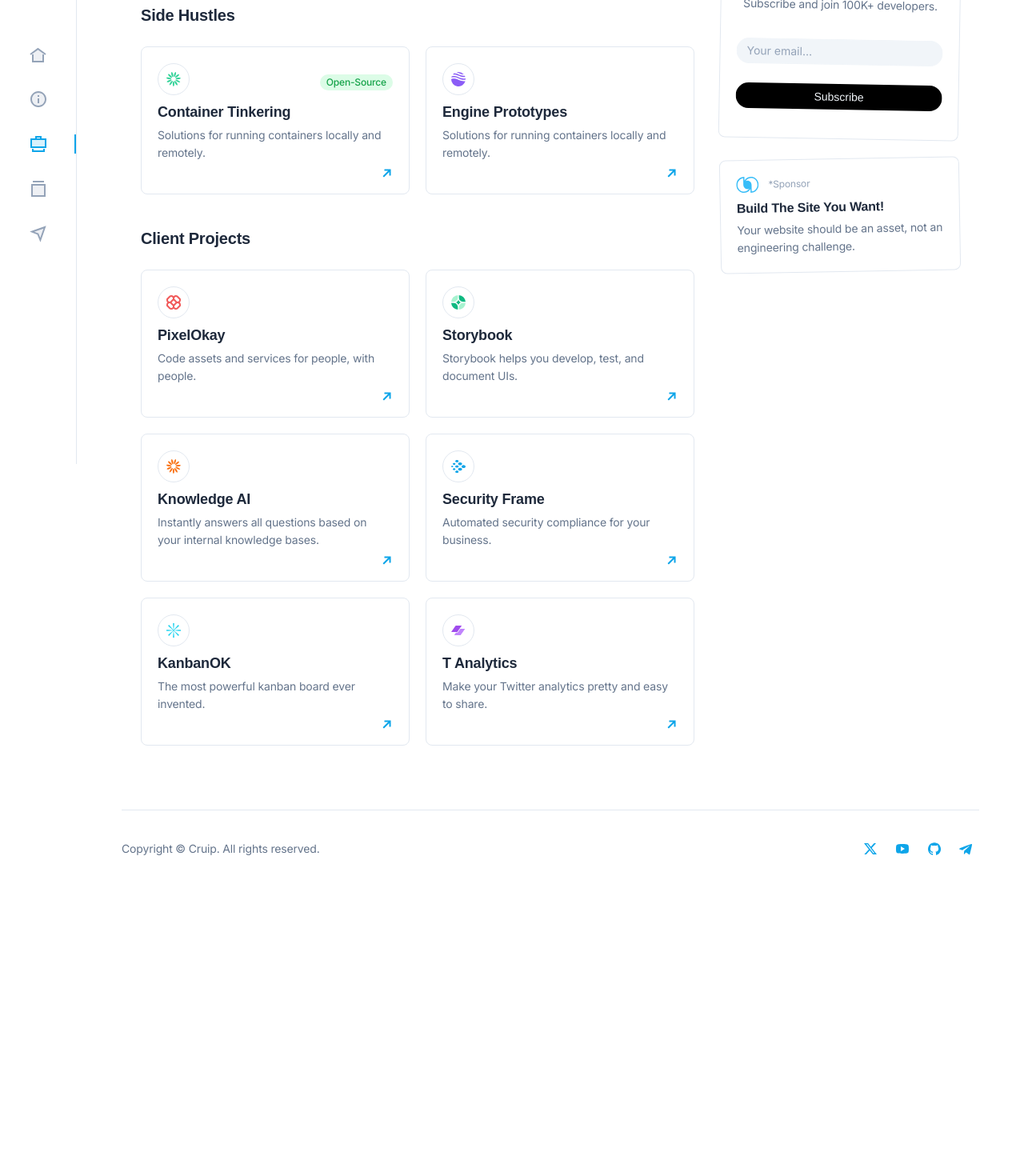
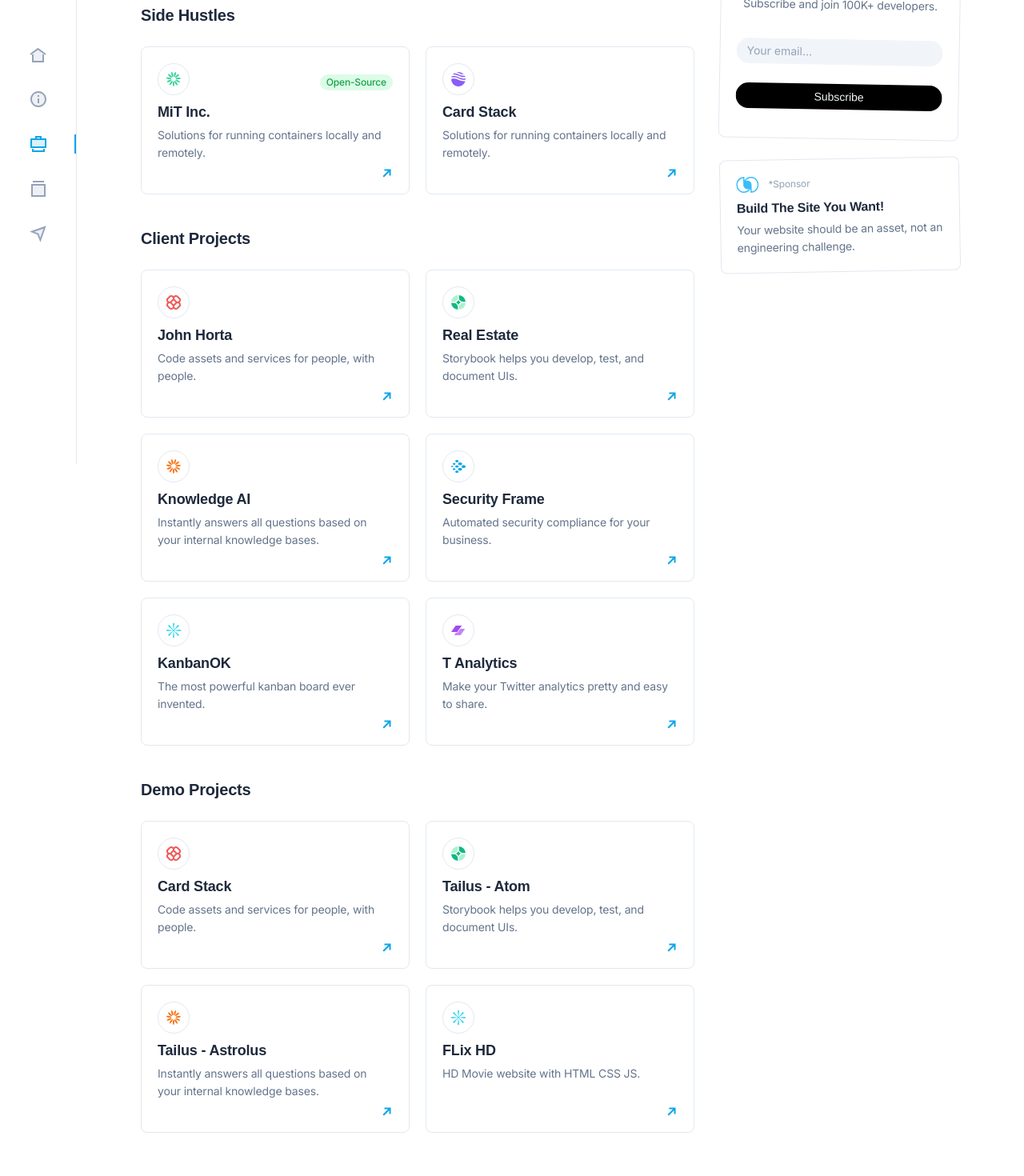
Before and after one commit to TechSupport2022/origin.js, a Next.js app: page /projects in a window 1280 px wide. Shown: the part 220-1690 px from the top of the page at 80% size. Before the commit the page ends 1329 px from the top, so only its background shows below. Built offline with nearby package versions, Linux system fonts and the light colour scheme; a web font is replaced by a local one.

Commit message:
modified projects

```diff
--- a/app/(root)/about/page.tsx
+++ b/app/(root)/about/page.tsx
@@ -44,7 +44,7 @@
                                     As CTO of AppForYou, <strong className="cnp10 cg0ht cxmc9">I am responsible for leading</strong> the technical team and developing the company's technology strategy. I work closely with the engineering team to ensure that the products and services we provide are secure.
                                  </p> */}
                                  <p>
-                                    My work involves developing and testing new features, optimizing performance and security, and ensuring our customer's websites and applications works for users around the world. I also work closely with  <a className="cnp10 chugl cm6cq" href="#">External API's</a> to ensure products are well-integrated with external gateways and services.
+                                    My work involves developing and testing new features, optimizing performance and security, and ensuring customer's websites and applications works for users around the world. I also work closely with  <a className="cnp10 chugl cm6cq" href="#">External API's</a> to ensure products are well-integrated with external gateways and services.
                                  </p>
                                  <p>
                                     In my role as The Techlead at MiT, I am responsible for developing and maintaining student learning curriculum, Web Architecture and overall Dev. experience of MiT Inc. <a className="cnp10 chugl cm6cq" href="#"> MiT Inc.</a>.
--- a/app/(root)/projects/page.tsx
+++ b/app/(root)/projects/page.tsx
@@ -37,7 +37,7 @@
                                                 </div>
                                                 <div className="czp5d c5a0p c3iz2 c5ztu cz5kb c41ht cnp10 ck5r6 c7q5z c1hqr">Open-Source</div>
                                              </div>
-                                                            <div className="cpynq c670g c5rvt c0kco">Container Tinkering</div>
+                                             <div className="cpynq c670g c5rvt c0kco">MiT Inc.</div>
                                              <p className="cxslc c2bb0 cme8e c4udf">Solutions for running containers locally and remotely.</p>
                                           </div>
                                           <div className="chugl creo2 cfwvb">
@@ -53,7 +53,7 @@
                                              <div className="ce7gc cax03 cfup8 c5a0p c3iz2 c90wr c4udf cfwvb c924u cvlm4">
                                                 <Image src={project_icon_02} width="18" height="18" alt="Project 02" />
                                              </div>
-                                                            <div className="cpynq c670g c5rvt c0kco">Engine Prototypes</div>
+                                             <div className="cpynq c670g c5rvt c0kco">Card Stack</div>
                                              <p className="cxslc c2bb0 cme8e c4udf">Solutions for running containers locally
                                                 and remotely.</p>
                                           </div>
@@ -77,7 +77,7 @@
                                              <div className="ce7gc cax03 cfup8 c5a0p c3iz2 c90wr c4udf cfwvb c924u cvlm4">
                                                 <Image src={project_icon_03} width="18" height="18" alt="Project 03" />
                                              </div>
-                                                            <div className="cpynq c670g c5rvt c0kco">PixelOkay</div>
+                                             <div className="cpynq c670g c5rvt c0kco">John Horta</div>
                                              <p className="cxslc c2bb0 cme8e c4udf">Code assets and services for people, with people.</p>
                                           </div>
                                           <div className="chugl creo2 cfwvb">
@@ -93,7 +93,7 @@
                                              <div className="ce7gc cax03 cfup8 c5a0p c3iz2 c90wr c4udf cfwvb c924u cvlm4">
                                                 <Image src={project_icon_04} width="18" height="18" alt="Project 04" />
                                              </div>
-                                                            <div className="cpynq c670g c5rvt c0kco">Storybook</div>
+                                             <div className="cpynq c670g c5rvt c0kco">Real Estate</div>
                                              <p className="cxslc c2bb0 cme8e c4udf">Storybook helps you develop, test, and document UIs.</p>
                                           </div>
                                           <div className="chugl creo2 cfwvb">
@@ -169,6 +169,78 @@
                                     </a>
                                  </div>
                               </section>
+                              {/* <!-- Demo Projects --> */}
+                              {/* <!-- Client Projects cards --> */}
+                              <section>
+                                 <h2 className="cpynq c670g c8dzi cu69a">Demo Projects</h2>
+                                 {/* <!-- Cards --> */}
+                                 <div className="c2bf0 cuyx0 ci65n cgdgh ceazt">
+                                    <a className="transition-color ciouw cxbr2 cg3vi cj965 cry3b c81t6 cax03 chtu4 czz51 c90wr cpnf3 c5oxi" href="https://github.com/Harkanni/card-stack-on-scroll-effect">
+                                       <div className="c0bc4 cglmn cfwvb">
+                                          <div className="c4a0m">
+                                             <div className="ce7gc cax03 cfup8 c5a0p c3iz2 c90wr c4udf cfwvb c924u cvlm4">
+                                                <Image src={project_icon_03} width="18" height="18" alt="Project 03" />
+                                             </div>
+                                             <div className="cpynq c670g c5rvt c0kco">Card Stack</div>
+                                             <p className="cxslc c2bb0 cme8e c4udf">Code assets and services for people, with people.</p>
+                                          </div>
+                                          <div className="chugl creo2 cfwvb">
+                                             <svg className="cblsf ck1rl cjnrq cq4kb cn2yf" xmlns="http://www.w3.org/2000/svg" width="14" height="12">
+                                                <path d="M9.586 5 6.293 1.707 7.707.293 13.414 6l-5.707 5.707-1.414-1.414L9.586 7H0V5h9.586Z"></path>
+                                             </svg>
+                                          </div>
+                                       </div>
+                                    </a>
+                                    <a className="transition-color ciouw cxbr2 cg3vi cj965 cry3b c81t6 cax03 chtu4 czz51 c90wr cpnf3 c5oxi" href="https://github.com/Harkanni/atom">
+                                       <div className="c0bc4 cglmn cfwvb">
+                                          <div className="c4a0m">
+                                             <div className="ce7gc cax03 cfup8 c5a0p c3iz2 c90wr c4udf cfwvb c924u cvlm4">
+                                                <Image src={project_icon_04} width="18" height="18" alt="Project 04" />
+                                             </div>
+                                             <div className="cpynq c670g c5rvt c0kco">Tailus - Atom</div>
+                                             <p className="cxslc c2bb0 cme8e c4udf">Storybook helps you develop, test, and document UIs.</p>
+                                          </div>
+                                          <div className="chugl creo2 cfwvb">
+                                             <svg className="cblsf ck1rl cjnrq cq4kb cn2yf" xmlns="http://www.w3.org/2000/svg" width="14" height="12">
+                                                <path d="M9.586 5 6.293 1.707 7.707.293 13.414 6l-5.707 5.707-1.414-1.414L9.586 7H0V5h9.586Z"></path>
+                                             </svg>
+                                          </div>
+                                       </div>
+                                    </a>
+                                    <a className="transition-color ciouw cxbr2 cg3vi cj965 cry3b c81t6 cax03 chtu4 czz51 c90wr cpnf3 c5oxi" href="https://github.com/Harkanni/astro-tailus">
+                                       <div className="c0bc4 cglmn cfwvb">
+                                          <div className="c4a0m">
+                                             <div className="ce7gc cax03 cfup8 c5a0p c3iz2 c90wr c4udf cfwvb c924u cvlm4">
+                                                <Image src={project_icon_05} width="18" height="18" alt="Project 05" />
+                                             </div>
+                                             <div className="cpynq c670g c5rvt c0kco">Tailus - Astrolus</div>
+                                             <p className="cxslc c2bb0 cme8e c4udf">Instantly answers all questions based on your internal knowledge bases.</p>
+                                          </div>
+                                          <div className="chugl creo2 cfwvb">
+                                             <svg className="cblsf ck1rl cjnrq cq4kb cn2yf" xmlns="http://www.w3.org/2000/svg" width="14" height="12">
+                                                <path d="M9.586 5 6.293 1.707 7.707.293 13.414 6l-5.707 5.707-1.414-1.414L9.586 7H0V5h9.586Z"></path>
+                                             </svg>
+                                          </div>
+                                       </div>
+                                    </a>
+                                    <a className="transition-color ciouw cxbr2 cg3vi cj965 cry3b c81t6 cax03 chtu4 czz51 c90wr cpnf3 c5oxi" href="https://github.com/Harkanni/Flix-TV">
+                                       <div className="c0bc4 cglmn cfwvb">
+                                          <div className="c4a0m">
+                                             <div className="ce7gc cax03 cfup8 c5a0p c3iz2 c90wr c4udf cfwvb c924u cvlm4">
+                                                <Image src={project_icon_07} width="18" height="18" alt="Project 07" />
+                                             </div>
+                                             <div className="cpynq c670g c5rvt c0kco">FLix HD</div>
+                                             <p className="cxslc c2bb0 cme8e c4udf">HD Movie website with HTML CSS JS.</p>
+                                          </div>
+                                          <div className="chugl creo2 cfwvb">
+                                             <svg className="cblsf ck1rl cjnrq cq4kb cn2yf" xmlns="http://www.w3.org/2000/svg" width="14" height="12">
+                                                <path d="M9.586 5 6.293 1.707 7.707.293 13.414 6l-5.707 5.707-1.414-1.414L9.586 7H0V5h9.586Z"></path>
+                                             </svg>
+                                          </div>
+                                       </div>
+                                    </a>
+                                 </div>
+                              </section>
                            </div>
                         </section>
 
```
Lines whose indentation alone changed are shown as unchanged.
